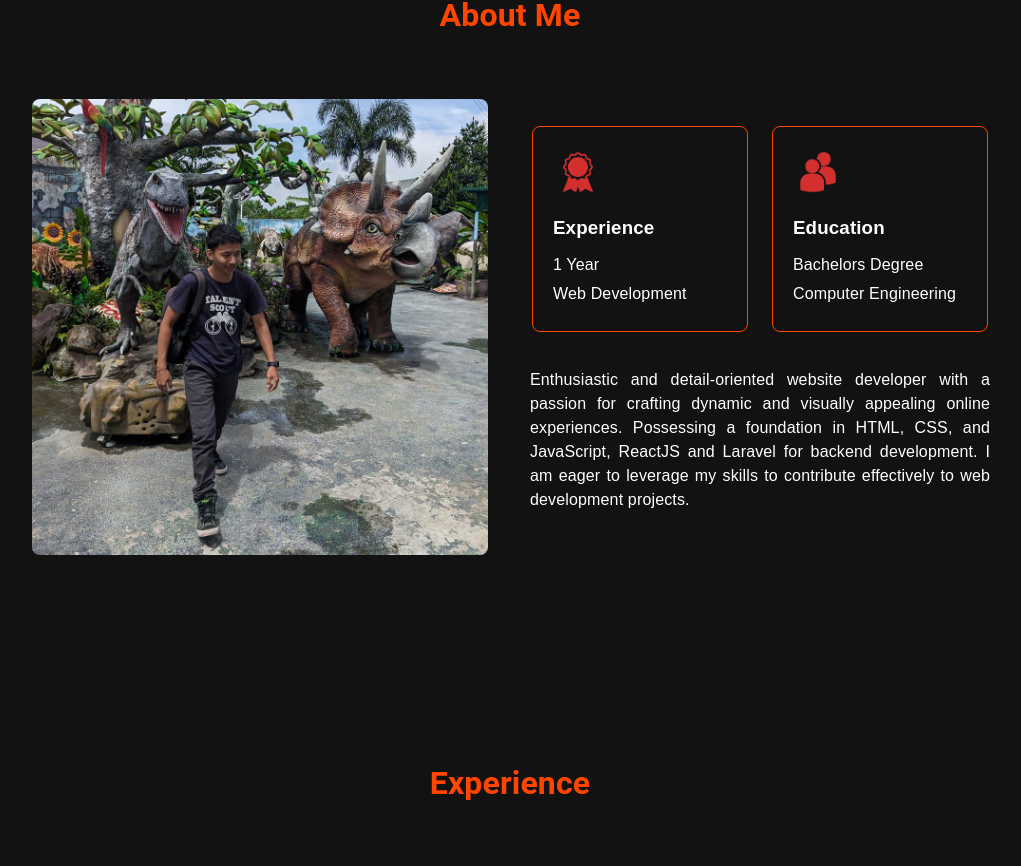
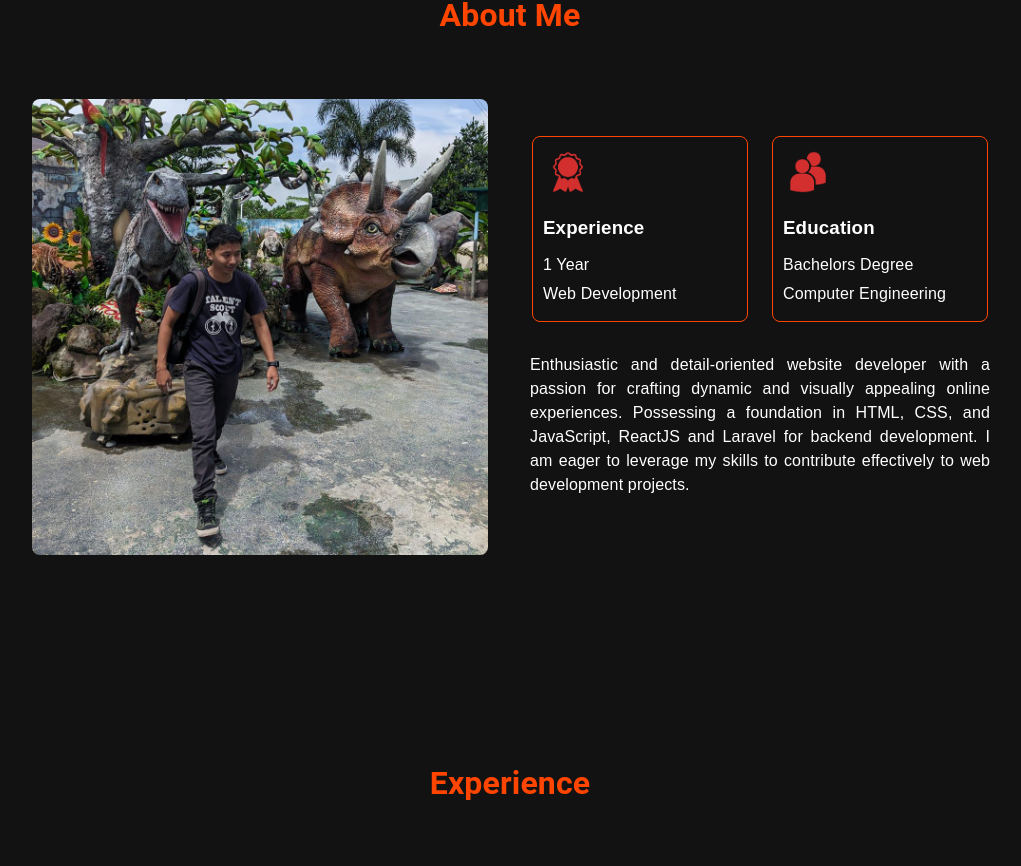
Before and after one commit to maktezi/myPorfolio, a React (Vite) app: page / in a window 1280 px wide. Shown: the part 859-1725 px from the top of the page, without its empty margins (130-1151 px from the left). Built offline with nearby package versions, Linux system fonts and the light colour scheme.

Commit message:
update about pic

```diff
--- a/src/components/section/css/about.css
+++ b/src/components/section/css/about.css
@@ -38,8 +38,8 @@
 
 .box {
     width: 45%;
-    margin: 10px;
-    padding: 20px;
+    margin: 5px;
+    padding: 10px;
     border: 1px solid orangered;
     border-radius: 8px;
 }
```
